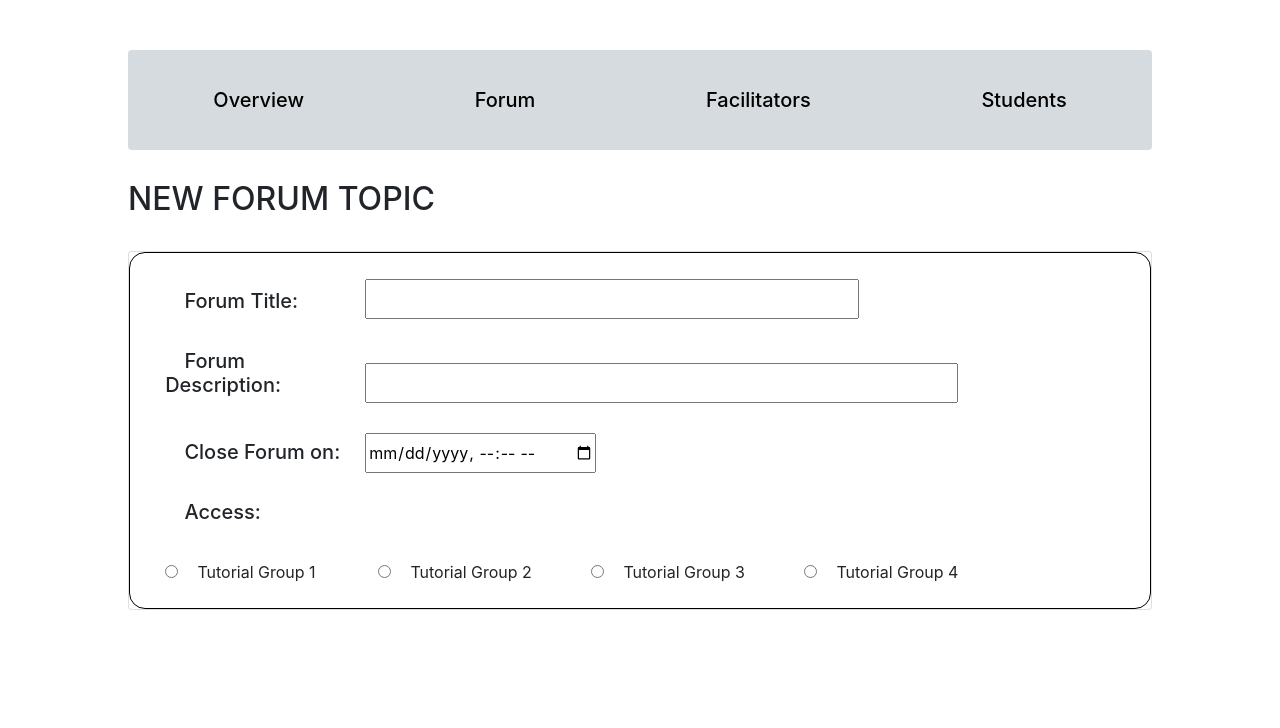
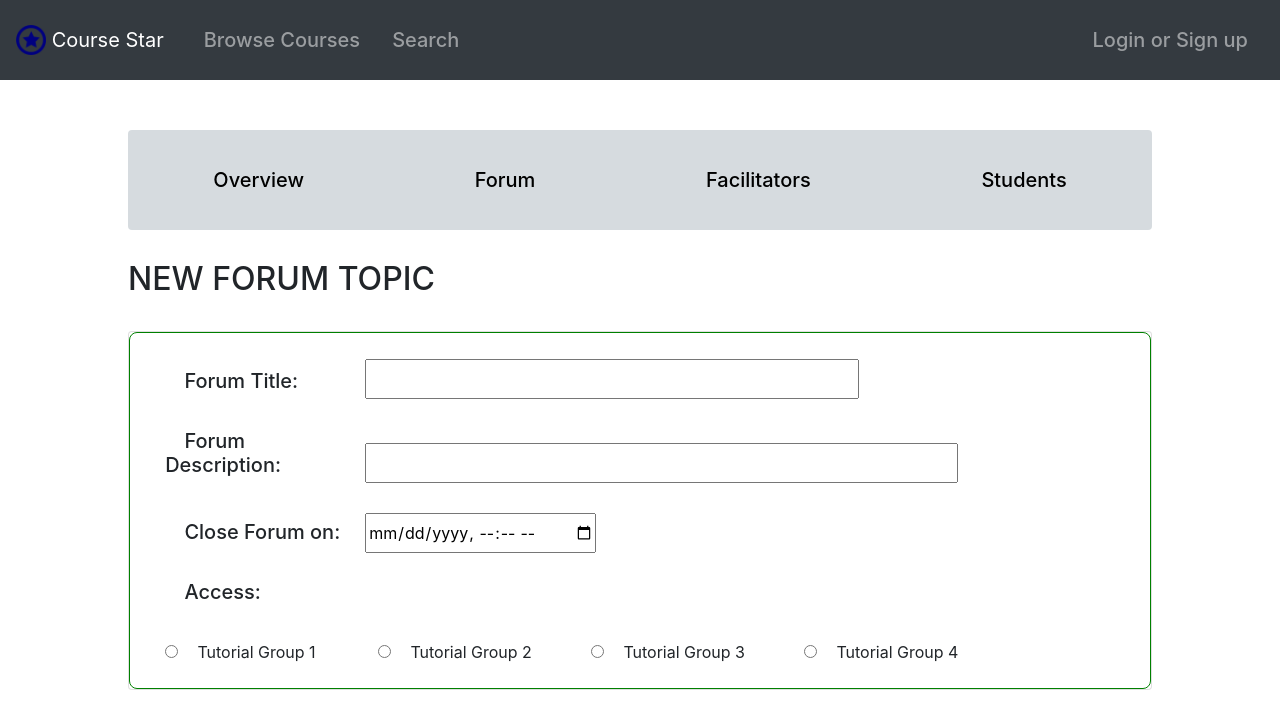
Before and after one commit to j-alicia-long/CS2102, a React (Create React App) app in the folder client/: page /ForumTopic in a window 1280 px wide. Shown: the top 728 px of the page. Built offline with nearby package versions, Linux system fonts and the light colour scheme.

Commit message:
integrated API calling for search and browse

```diff
--- a/client/src/App.css
+++ b/client/src/App.css
@@ -169,15 +169,15 @@
   margin: 25px 0px;
 }
 
-form {
+.new-forum form {
   text-indent: 1.2em;
   padding: 1em;
-  border: 1px solid black;
-  border-radius: 1em;
+  border: 1px solid green;
+  border-radius: 0.5em;
 }
 
 
-label {
+.new-forum label {
   display: inline-block;
   width: 200px;
   text-align: left;
--- a/client/src/App.js
+++ b/client/src/App.js
@@ -21,7 +21,10 @@ class App extends React.Component {
   render() {
     return (
       <Router>
-        <Navigation></Navigation>
+        <div>
+          <Navigation/>
+        </div>
+        <div>
           <Switch>
             <Route exact path="/" component={MainPage} />
             <Route exact path="/Home" component={MainPage} />
@@ -37,23 +40,10 @@ class App extends React.Component {
             <Route exact path="/DiscussionThreads" component={DiscussionThreads} />
             <Route exact path="/NewForumEntry" component={NewForumEntry} />
           </Switch>
+        </div>
       </Router>
     );
   }
 }
 
 export default App;
-
-// For debugging purposes
-//
-// <h1>USER DATABASE</h1>
-// <div className="App-intro">
-//   {this.state.data.map((user, i) => (
-//     <div key={`${i}-user`}>
-//       <span key={`${i}-name`}>Name: {user.name} | </span>
-//       <span key={`${i}-uid`}>uid: {user.uid} | </span>
-//       <span key={`${i}-pass`}>pass: {user.pass} | </span>
-//       <span key={`${i}-faculty`}>faculty: {user.faculty}</span>
-//     </div>
-//   ))}
-// </div>
--- a/client/src/Navigation.js
+++ b/client/src/Navigation.js
@@ -42,7 +42,11 @@ class Navigation extends React.Component {
     if (authService.loggedIn()) {
       return (
         <Navbar collapseOnSelect bg="dark" variant="dark" expand="sm">
-          <Navbar.Brand href="/Home">Course Star</Navbar.Brand>
+          <Navbar.Brand href="/Home">
+            <img src={require('./logo.png')} width="30" height="30"
+              className="d-inline-block align-top"/>
+            {' Course Star'}
+          </Navbar.Brand>
           <Navbar.Toggle aria-controls="basic-navbar-nav" />
           <Navbar.Collapse id="basic-navbar-nav">
             <Nav className="mr-auto mx-2">
@@ -74,6 +78,33 @@ class Navigation extends React.Component {
         </Navbar>
       );
     }
+    else {
+      return (
+        <Navbar collapseOnSelect bg="dark" variant="dark" expand="sm">
+          <Navbar.Brand href="/Home">
+            <img src={require('./logo.png')} width="30" height="30"
+              className="d-inline-block align-top"/>
+            {' Course Star'}
+          </Navbar.Brand>
+          <Navbar.Toggle aria-controls="basic-navbar-nav" />
+          <Navbar.Collapse id="basic-navbar-nav">
+            <Nav className="mr-auto mx-2">
+              <Nav.Item className="mx-2">
+                <Nav.Link href="/CourseBrowse">Browse Courses</Nav.Link>
+              </Nav.Item>
+              <Nav.Item className="mx-2">
+                <Nav.Link href="/Search">Search</Nav.Link>
+              </Nav.Item>
+            </Nav>
+            <Nav>
+              <Nav.Item className="mx-2">
+                <Nav.Link href="/Login">Login or Sign up</Nav.Link>
+              </Nav.Item>
+            </Nav>
+          </Navbar.Collapse>
+        </Navbar>
+      );
+    }
     return null;
   }
 }
--- a/client/src/pages/LoginForm.js
+++ b/client/src/pages/LoginForm.js
@@ -47,7 +47,7 @@ class LoginForm extends React.Component {
 
   render() {
     return (
-      <Container>
+      <Container style={{'border':'1px solid green', 'border-radius':'0.5em'}}>
         <Row className="mt-4 justify-content-md-center">
           <Col md="auto">
             <Form onSubmit={this.handleSubmit}>
@@ -56,7 +56,7 @@ class LoginForm extends React.Component {
                 <Form.Control
                   name="username"
                   type="text"
-                  placeholder="Ex. E00xxxx"
+                  placeholder="Ex. A00000xx"
                   onChange={this.handleChange}
                 />
               </Form.Group>
--- a/client/src/pages/MyCourses.js
+++ b/client/src/pages/MyCourses.js
@@ -19,13 +19,16 @@ class MyCourses extends React.Component {
     return (
       <Container>
         <Row className="mt-4">
-          <Col>
+          <Col className="ml-auto">
             <h2>My Courses</h2>
-            <hr />
+          </Col>
+          <Col xs="2" className="mr-auto">
+            <Button href="/CourseBrowse" variant="secondary">Browse Courses</Button>
           </Col>
         </Row>
         <Row>
           <Col>
+          <hr />
           <CardDeck>
             <Card style={{ width: '18rem' }}>
               <Button href="/Course" onClick={() => this.handleClick("CS2102")} variant="outline-success">
--- a/client/src/pages/SearchPage.js
+++ b/client/src/pages/SearchPage.js
@@ -1,4 +1,5 @@
 import React from "react";
+import { Link } from "react-router-dom";
 
 import Container from 'react-bootstrap/Container'
 import Row from 'react-bootstrap/Row'
@@ -15,6 +16,7 @@ class SearchPage extends React.Component {
     this.state = {
       keyword: 'yooooo',
       selectedOptions: ['Users', 'Courses'],
+      hasSearched: false,
       displayUserResults: false,
       displayCourseResults: false,
       userResults: {},
@@ -35,39 +37,42 @@ class SearchPage extends React.Component {
   }
 
   handleSearch(event) {
-    alert('You are searching for: ' + this.state.keyword);
+    // Clear results display
+    this.setState({
+      displayUserResults: false,
+      displayCourseResults: false,
+    });
     var searchOptions = this.state.selectedOptions;
-    var result;
+
     if(searchOptions.includes("Users")){
-      result = this.getUsers(this.state.keyword);
-      console.log(result);
+      this.getUsers(this.state.keyword)
+        .then(result => {
           this.setState({
+            hasSearched: true,
             displayUserResults: true,
             userResults: result
           });
+          console.log(result);
+        })
+        .catch(err => console.log(err));
     }
     if(searchOptions.includes("Courses")){
-      result = this.getCourses(this.state.keyword);
-      console.log(result);
+      this.getCourses(this.state.keyword)
+        .then(result => {
           this.setState({
+            hasSearched: true,
             displayCourseResults: true,
             courseResults: result
           });
+          console.log(result);
+        })
+        .catch(err => console.log(err));
     }
     event.preventDefault();
   }
 
   getUsers = async (uid) => {
-    const response = await fetch('/users/'+uid);
-    const body = await response.json();
-
-    if (response.status !== 200) {
-      throw Error(body.message);
-    }
-    return body;
-  };
-  getCourses = async (cid) => {
-    const response = await fetch('/courses/'+cid);
+    const response = await fetch('/users/' + uid);
     const body = await response.json();
 
     if (response.status !== 200) {
@@ -76,17 +81,33 @@ class SearchPage extends React.Component {
     return body;
   };
 
+  getCourses = async (cid) => {
+    const response = await fetch('/courses/' + cid);
+    const body = await response.json();
+
+    if (response.status !== 200) {
+      throw Error(body.message);
+    }
+    return body;
+  };
+
+  // For redirecting to a course overview page
+  handleClick(c_code) {
+    const code = c_code;
+    localStorage.setItem("course_code", JSON.stringify(code));
+  }
+
+
   render() {
     const allOptions = ['Users', 'Courses'];
-    // console.log(this.state.selectedOptions);
-    // console.log(this.state.keyword);
 
     return (
       <Container className="mt-4">
         <Form>
+          <h3>Search</h3>
           <Form.Group as={Row} controlId="searchKeyword">
-            <Form.Label column sm="2">Search keyword</Form.Label>
-            <Col sm="9">
+            <Form.Label column md="3">Search keyword</Form.Label>
+            <Col md="9">
               <FormControl
                 type="text"
                 placeholder="User ID, Course ID"
@@ -97,8 +118,8 @@ class SearchPage extends React.Component {
             </Col>
           </Form.Group>
           <Form.Group as={Row} controlId="searchOptions">
-            <Form.Label column sm="2">Search In</Form.Label>
-            <Col sm="9">
+            <Form.Label column md="3">Search In</Form.Label>
+            <Col md="9">
               <ToggleButtonGroup
                 type="checkbox"
                 className="mb-3"
@@ -106,37 +127,57 @@ class SearchPage extends React.Component {
                 onChange={this.handleOptionsChange}
               >
                 {allOptions.map(option => (
-                    <ToggleButton value={option} variant="outline-secondary">
+                    <ToggleButton value={option} variant="outline-success">
                       {option}
                     </ToggleButton>
                 ))}
               </ToggleButtonGroup>
             </Col>
           </Form.Group>
-          <Button onClick={this.handleSearch} variant="outline-success">Search</Button>
+          <Button onClick={this.handleSearch} variant="outline-primary">Search</Button>
+        </Form>
 
         <hr className="my-4"/>
 
+        {this.state.hasSearched ? (
           <Row className="p-2">
             <h3>Search Results</h3>
           </Row>
+        ) : (<div></div>)}
+
+        {this.state.displayUserResults ? (
           <Row className="p-2">
-            {this.state.displayUserResults ? (
-              <div>
-                <h5>Users</h5>
-                <p>TBD</p>
-              </div>
+            <Col sm="3"><h5>Users</h5></Col>
+            <Col>
+              {(this.state.userResults.length == 0) ? (
+                 <p>No results found</p>
+              ) : (
+                this.state.userResults.map((user) => (
+                  <p>{user.uid}: {user.name}</p>
+                ))
+              )}
+            </Col>
+          </Row>
         ) : (<div></div>)}
+
+        {this.state.displayCourseResults ? (
+          <Row className="p-2">
+            <Col sm="3"><h5>Courses</h5></Col>
+            <Col>
+              {(this.state.courseResults.length == 0) ? (
+                 <p>No results found</p>
+              ) : (
+                this.state.courseResults.map((course) => (
+                  <Link to="/Course"
+                    onClick={() => this.handleClick(course.cid)}>
+                    {course.cid}: {course.name}
+                  </Link>
+                ))
+              )}
+            </Col>
           </Row>
-          <Row className="p-2">
-            {this.state.displayCourseResults ? (
-              <div>
-                <h5>Courses</h5>
-                <p>TBD</p>
-              </div>
         ) : (<div></div>)}
-          </Row>
-        </Form>
+
       </Container>
     );
   }
```
Also changed, not shown: client/src/pages/CourseBrowse.js (+56 -32 lines), client/src/logo.png (added). Lines whose indentation alone changed are shown as unchanged.
